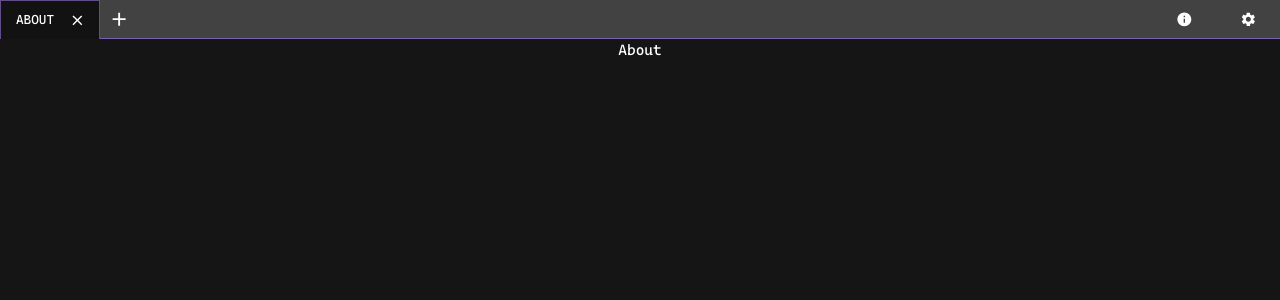
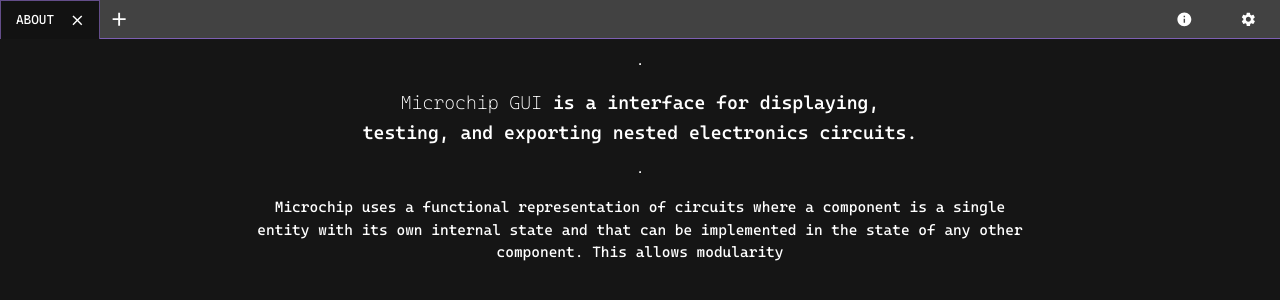
Before and after one commit to uss-stargazer/microchip-gui, a React (Vite) app: page / in a window 1280 px wide. Both pictures are taken after a click on the button 1183 px from the left and 19 px from the top of the page. Shown: the top 300 px of the page. Built offline with nearby package versions, Linux system fonts and the light colour scheme.

Commit message:
wording(about): Update About tab text

```diff
--- a/src/tabs/About/index.tsx
+++ b/src/tabs/About/index.tsx
@@ -1,7 +1,26 @@
+import { Typography } from "@mui/material";
 import Tab from "../../components/Tab";
 
 function About() {
-  return <Tab>About</Tab>;
+  return (
+    <Tab
+      flex="column"
+      sx={{ margin: "auto", maxWidth: "800px", p: "1rem", gap: "1rem" }}
+    >
+      <hr />
+      <Typography variant="h6">
+        <span style={{ fontWeight: "lighter" }}>Microchip GUI</span> is a
+        interface for displaying, <br />
+        testing, and exporting nested electronics circuits.
+      </Typography>
+      <hr />
+      <Typography>
+        Microchip uses a functional representation of circuits where a component
+        is a single entity with its own internal state and that can be
+        implemented in the state of any other component. This allows modularity
+      </Typography>
+    </Tab>
+  );
 }
 
 export default About;
```
